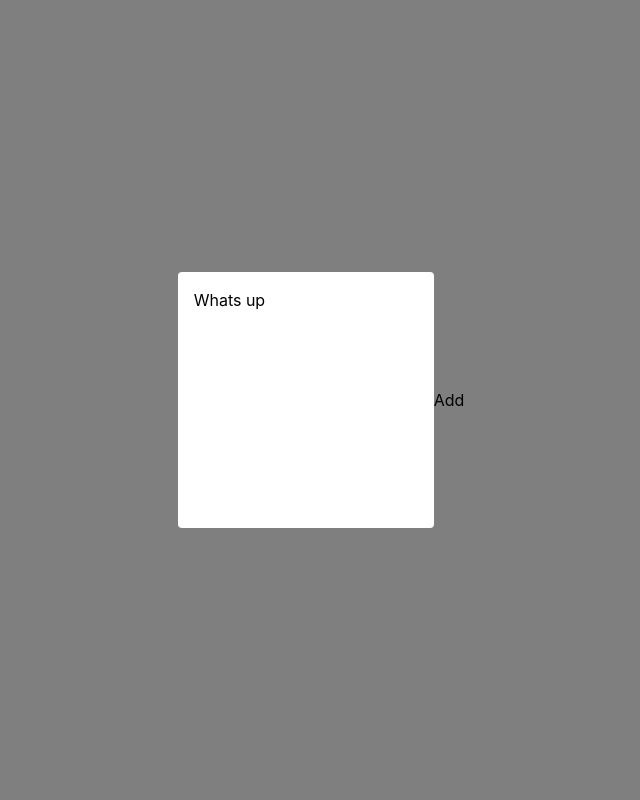
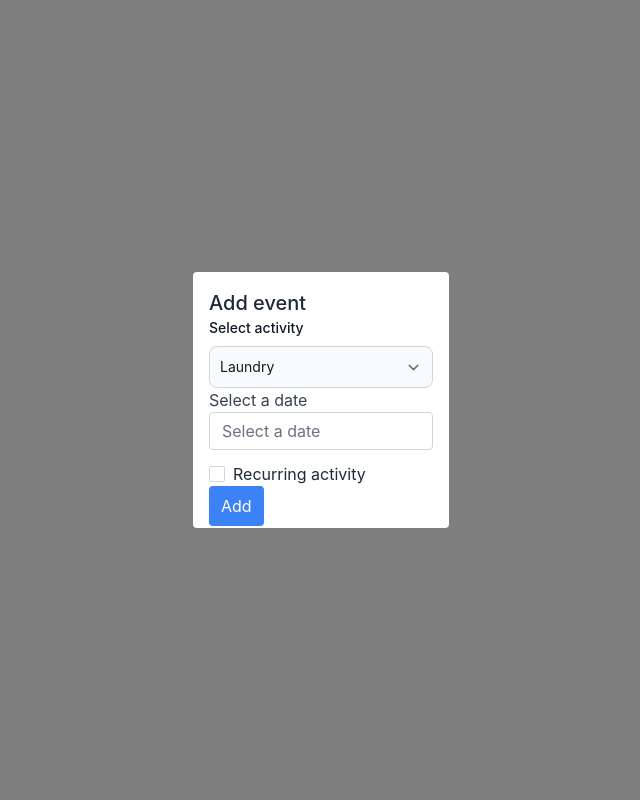
Before and after one commit to chloeyeo/Save-water-in-houseshare, a Next.js app in the folder ecohouse/: page / in a window 1280 px wide. Both pictures are taken after a click on the button "Add Task". Shown: the top 800 px of the page, without its empty margins (319-959 px from the left). Built offline with nearby package versions, Linux system fonts and the light colour scheme.

Commit message:
Add modal content

```diff
--- a/ecohouse/components/form/Modal.js
+++ b/ecohouse/components/form/Modal.js
@@ -1,15 +1,47 @@
 import { useTask } from '../../context/task-context';
 
 const Modal = () => {
-    const {addTask} = useTask()
-    return(
-    <div className="w-full h-screen flex items-center justify-center">
-     <div className="bg-white rounded p-4 z-30 w-64 h-64">Whats up</div>
-     <button onClick={() => addTask()}>
-        Add
-     </button>
-  </div>
-)}
+  const { addTask } = useTask()
+  return (
+    <div className="w-full h-screen flex items-center justify-center modal">
+      <div className="bg-white rounded p-4 z-30 w-64 h-64" >
+        <h5 class="text-xl font-medium leading-normal text-gray-800" id="exampleModalLabel">Add event</h5>
+        <label for="tasks" class="block mb-2 text-sm font-medium text-gray-900 dark:text-gray-400" >Select activity</label>
+        <select id="activities" class="bg-gray-50 border border-gray-300 text-gray-900 text-sm rounded-lg focus:ring-blue-500 focus:border-blue-500 block w-full p-2.5 dark:bg-gray-700 dark:border-gray-600 dark:placeholder-gray-400 dark:text-white dark:focus:ring-blue-500 dark:focus:border-blue-500">
+          <option value="Laundry">Laundry</option>
+          <option value="Wash Dish">Wash Dishes</option>
+          <option value="Wash Veg">Wash Fruits and Vegetables</option>
+          <option value="Shower">Take Shower</option>
+          <option value="Water Plant">Water Plants</option>
+          <option value="Make Drink">Make Tea/Coffee</option>
+          <option value="Use Oven">Use Oven</option>
+          <option value="Vacuum">Vacuum</option>
+          <option value="Cook">Cook</option>
+          <option value="Boil Kettle">Boil Kettle</option>
+          <option value="Shop Groc">Shop Groceries</option>
+        </select>
+        <div class="flex justify-center">
+          <div class="timepicker relative form-floating mb-3 xl:w-96">
+            <label for="floatingInput" class="text-gray-700">Select a date</label>
+            <input type="text"
+              class="form-control block w-full px-3 py-1.5 text-base font-normal text-gray-700 bg-white bg-clip-padding border border-solid border-gray-300 rounded transition ease-in-out m-0 focus:text-gray-700 focus:bg-white focus:border-blue-600 focus:outline-none"
+              placeholder="Select a date" />
+          </div>
+        </div>
+        <div class="form-check">
+          <input class="form-check-input appearance-none h-4 w-4 border border-gray-300 rounded-sm bg-white checked:bg-blue-600 checked:border-blue-600 focus:outline-none transition duration-200 mt-1 align-top bg-no-repeat bg-center bg-contain float-left mr-2 cursor-pointer" type="checkbox" value="" id="flexCheckDefault" />
+          <label class="form-check-label inline-block text-gray-800" for="flexCheckDefault">
+            Recurring activity
+          </label>
+        </div>
+        <button onClick={() => addTask()} className="z-31 block add-button modal-footer justify-end p-4">
+          Add
+        </button>
+
+      </div>
+    </div>
+  )
+}
 
 
 export default Modal
--- a/ecohouse/pages/_app.js
+++ b/ecohouse/pages/_app.js
@@ -1,15 +1,11 @@
 import '../styles/globals.css'
 import {TaskProvider} from "../context/task-context"
-{/* <link rel="stylesheet" href="https://unpkg.com/flowbite@1.4.4/dist/flowbite.min.css" /> */}
 
 function MyApp({ Component, pageProps }) {
   return (
-  //   <>
     <TaskProvider>
       <Component {...pageProps} />
-      </TaskProvider>
-    //   <link rel="stylesheet" href="https://unpkg.com/flowbite@1.4.4/dist/flowbite.min.css" />
-    // </>
+    </TaskProvider>
   )
 }
 
--- a/ecohouse/pages/api/form.js
+++ /dev/null
@@ -1,31 +0,0 @@
-import {TaskFormSpecific} from './form_specific';
-const HandleClick = () => (
-    <TaskFormSpecific /> // 1. render here..? but wouldn't it be in the same position as TaskForm now?
-)
-const TaskForm = () => (
-    // <>
-    <div class="max-w-2xl mx-auto">
-        <label for="countries" class="block mb-2 text-sm font-medium text-gray-900 dark:text-gray-400">Choose the type of task</label>
-            <select id="countries" class="bg-gray-50 border border-gray-300 text-gray-900 text-sm rounded-lg focus:ring-blue-500 focus:border-blue-500 block w-full p-2.5 dark:bg-gray-700 dark:border-gray-600 dark:placeholder-gray-400 dark:text-white dark:focus:ring-blue-500 dark:focus:border-blue-500">
-            <option selected>Select option</option>
-            <option onclick={HandleClick} value="Laundry">Laundry</option>
-            <option onclick={HandleClick} value="Wash Dish">Wash Dishes</option>
-            <option onclick={HandleClick} value="Wash Veg">Wash Fruits and Vegetables</option>
-            <option onclick={HandleClick} value="Shower">Take Shower</option>
-            <option onclick={HandleClick} value="Water Plant">Water Plants</option>
-            <option onclick={HandleClick} value="Make Drink">Make Tea/Coffee</option>
-            <option onclick={HandleClick} value="Use Oven">Use Oven</option>
-            <option onclick={HandleClick} value="Vacuum">Vacuum</option>
-            <option onclick={HandleClick} value="Cook">Cook</option>
-            <option onclick={HandleClick} value="Boil Kettle">Boil Kettle</option>
-            <option onclick={HandleClick} value="Shop Groc">Shop Groceries</option>
-        </select>
-    </div>
-    //     <TaskFormSpecific /> // 2. or create here with nothing on the option first then the subtasks will appear onclick option?
-    // </>
-// now should we create state (also should we use recoil.js for state management?)
-// so that when we click one of the options
-// so onclick, subtypes will appear on form below/fill up form below with more specific tasks to choose from?
-);
-
-export default TaskForm;
--- a/ecohouse/pages/api/form_specific.js
+++ /dev/null
@@ -1,12 +0,0 @@
-const TaskFormSpecific = () => (
-    <div class="max-w-2xl mx-auto">
-        <label for="countries" class="block mb-2 text-sm font-medium text-gray-900 dark:text-gray-400">Choose the type of task</label>
-            <select id="countries" class="bg-gray-50 border border-gray-300 text-gray-900 text-sm rounded-lg focus:ring-blue-500 focus:border-blue-500 block w-full p-2.5 dark:bg-gray-700 dark:border-gray-600 dark:placeholder-gray-400 dark:text-white dark:focus:ring-blue-500 dark:focus:border-blue-500">
-            <option selected>Select option</option>
-            <option value="subtask">specificTask</option>
-        </select>
-        <script src="https://unpkg.com/flowbite@1.4.0/dist/flowbite.js"></script>
-    </div>
-);
-
-export default TaskFormSpecific;
```
Also changed, not shown: 1 other file (tests, documents, lock files or other folders).
